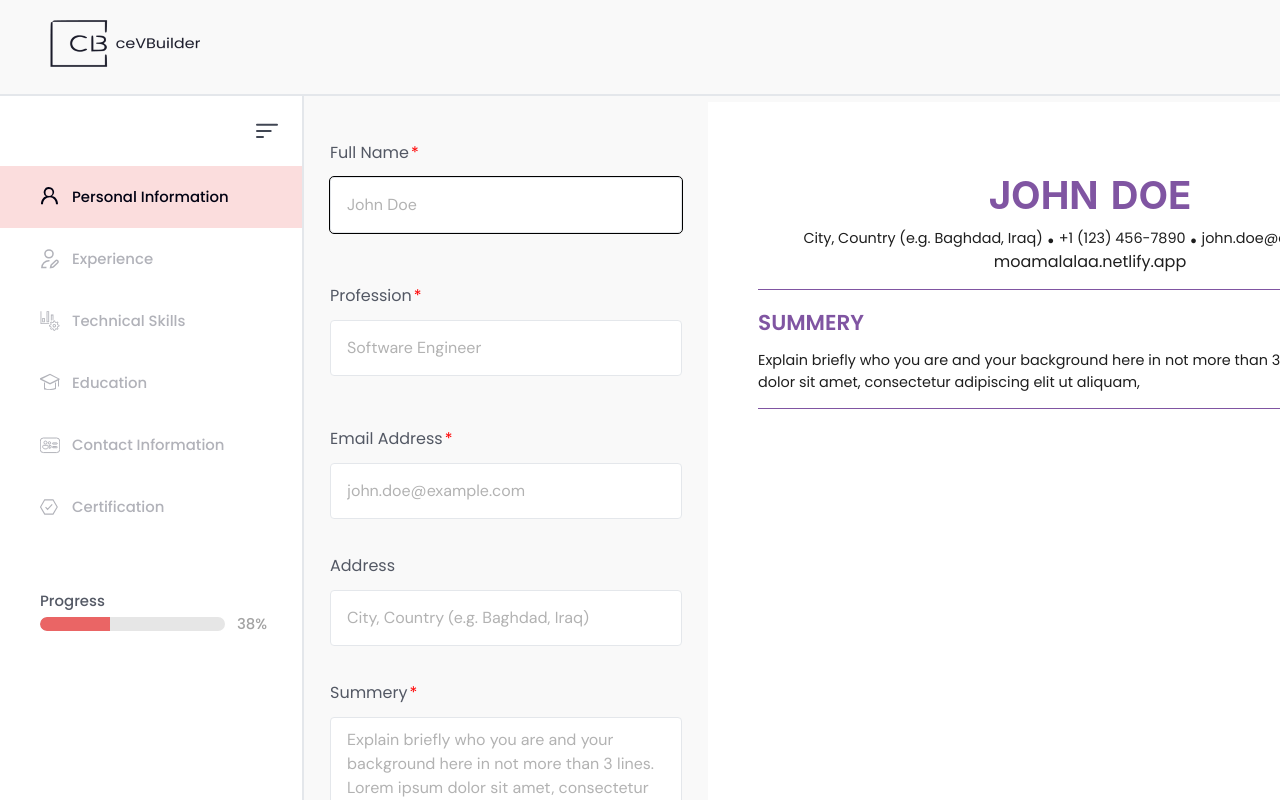
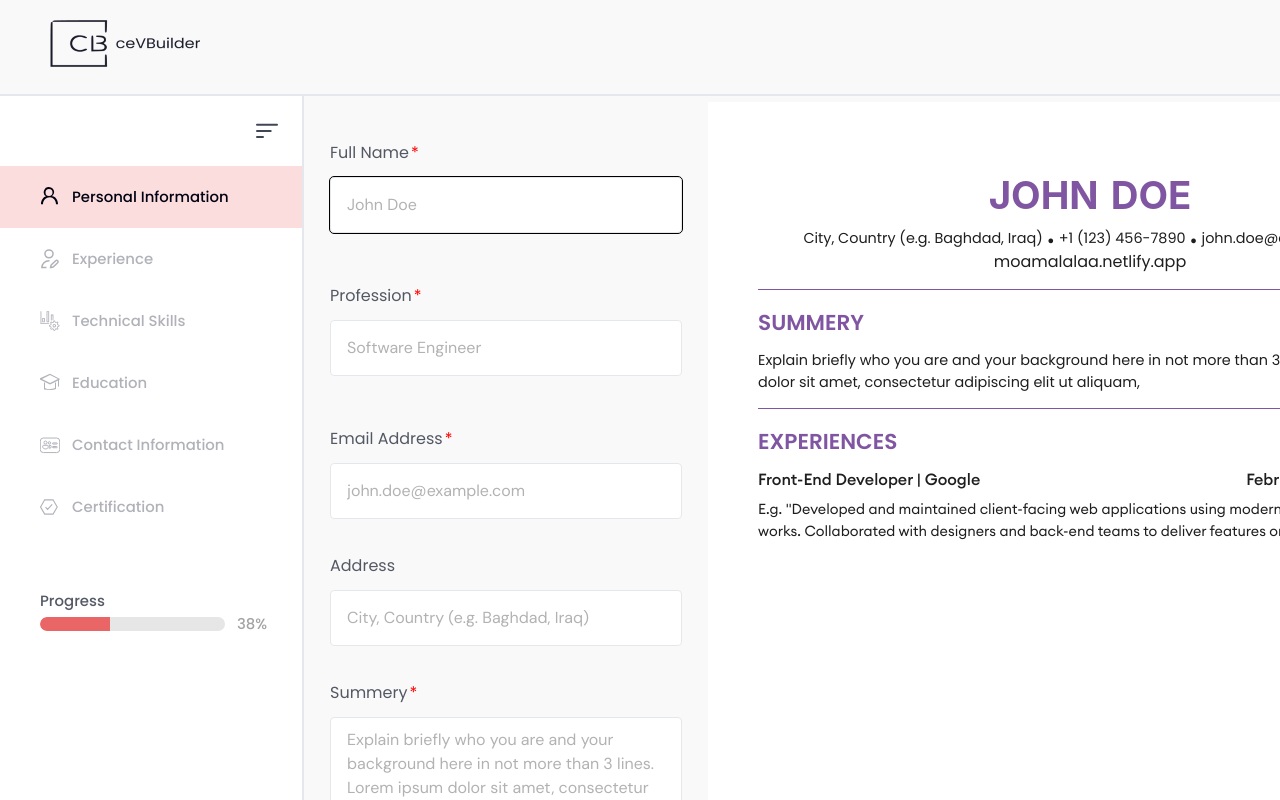
Before and after one commit to Moamal-2000/resume-builder, a Next.js app: page /builder in a window 1280 px wide. Shown: the top 800 px of the page. Built offline with nearby package versions, Linux system fonts and the light colour scheme.

Commit message:
feat(LiveResume3): add Experiences component with styles aligned to resume design

```diff
--- a/src/components/BuilderPage/LiveResume3/Experiences/Experiences.module.scss
+++ b/src/components/BuilderPage/LiveResume3/Experiences/Experiences.module.scss
@@ -1,15 +1,14 @@
 .experiences>h2 {
-  font-family: var(--aileron-font);
   font-weight: 700;
-  font-size: 1.3rem;
-  line-height: 30px;
-  color: #393E4D;
-  text-transform: capitalize;
+  font-size: 1.35rem;
+  color: var(--resume3-color);
+  text-transform: uppercase;
+  margin-bottom: 10px;
 }
 
 .experiences .experiencesWrapper {
   margin-top: 8px;
   display: flex;
   flex-direction: column;
-  gap: 36px;
+  gap: 14px;
 }
--- a/src/components/BuilderPage/LiveResume3/Experiences/JobExperience/JobExperience.jsx
+++ b/src/components/BuilderPage/LiveResume3/Experiences/JobExperience/JobExperience.jsx
@@ -3,12 +3,15 @@ import s from "./JobExperience.module.scss";
 const JobExperience = ({ title, company, startDate, endDate, description }) => {
   return (
     <div className={s.jobExperience}>
+      <div className={s.wrapper}>
         <h3 className={s.title}>
           {title} | {company}
         </h3>
         <time className={s.date}>
           {startDate} - {endDate}
         </time>
+      </div>
+
       <p className={s.description}>{description}</p>
     </div>
   );
--- a/src/components/BuilderPage/LiveResume3/Experiences/JobExperience/JobExperience.module.scss
+++ b/src/components/BuilderPage/LiveResume3/Experiences/JobExperience/JobExperience.module.scss
@@ -2,24 +2,24 @@
   font-family: var(--euclid-circular-font);
 }
 
-.title {
+.jobExperience .wrapper {
+  display: flex;
+  align-items: center;
+  justify-content: space-between;
+}
+
+.jobExperience .wrapper :where(.title, .date) {
   font-weight: 500;
   font-size: 1rem;
   line-height: 22px;
-  color: #404553;
+  color: #1e1e1e;
 }
 
-.date {
+.jobExperience .description {
   font-weight: 400;
   font-size: .9rem;
-  color: #9fa1a8;
-}
-
-.description {
-  font-weight: 400;
-  font-size: .8rem;
   line-height: 22px;
-  color: #5e6c74;
+  color: #1e1e1e;
   margin-top: 8px;
 
   hyphens: auto;
--- a/src/components/BuilderPage/LiveResume3/LiveResume3.jsx
+++ b/src/components/BuilderPage/LiveResume3/LiveResume3.jsx
@@ -1,3 +1,4 @@
+import Experiences from "./Experiences/Experiences";
 import s from "./LiveResume3.module.scss";
 import ProfileHeader from "./ProfileHeader/ProfileHeader";
 
@@ -5,7 +6,7 @@ const LiveResume3 = () => {
   return (
     <section className={s.liveResume}>
       <ProfileHeader />
-      {/* <Experiences /> */}
+      <Experiences />
       {/* <TechSkills /> */}
       {/* <Education /> */}
       {/* <Certifications /> */}
```
Lines whose indentation alone changed are shown as unchanged.
